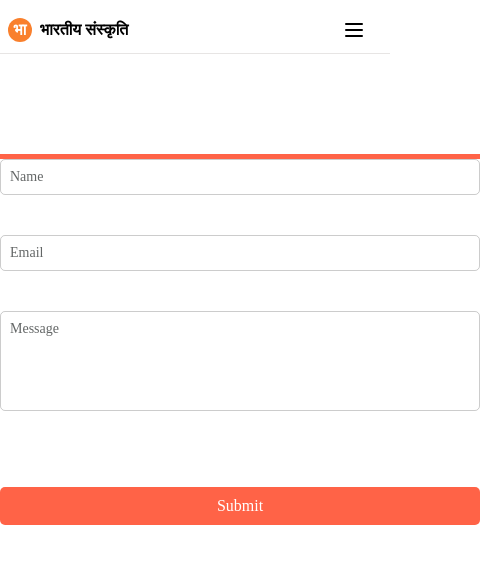
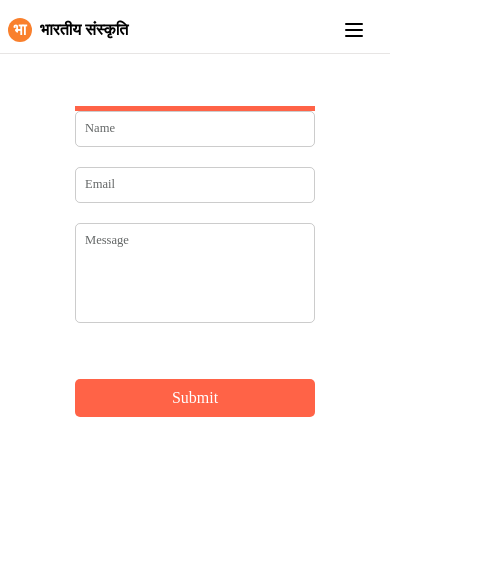
Before and after one commit to prasadmahind123/IndianCulture, a React (Vite) app: page /contact in a window 390 px wide. Shown: the top 564 px of the page, 480 px wide, since content can reach past the window. Built offline with nearby package versions, Linux system fonts and the light colour scheme; no server answers.

Commit message:
Update Contact.css

```diff
--- a/src/Pages/Contact.css
+++ b/src/Pages/Contact.css
@@ -91,3 +91,18 @@
   .contact-form button:hover {
     background-color: #27408b;
   }
+  @media  (max-width: 768px) {
+    .contact-card {
+      width: 90%;
+      margin: 2rem auto;
+    }
+    .contact-group{
+      width: 15rem;
+      margin: 0 auto;
+    }
+    .contact-form .contact-group label{
+      font-size: 0.785rem;
+      top: 0;
+    }
+
+  }
```
